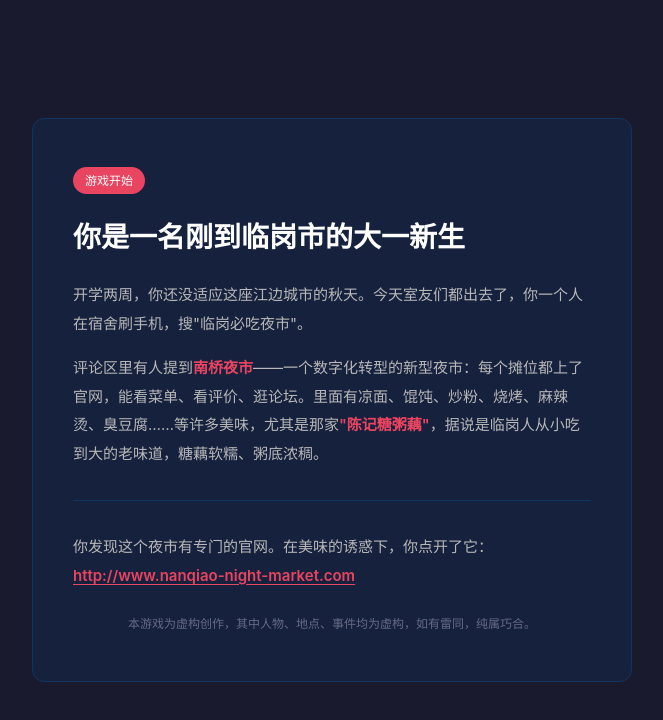
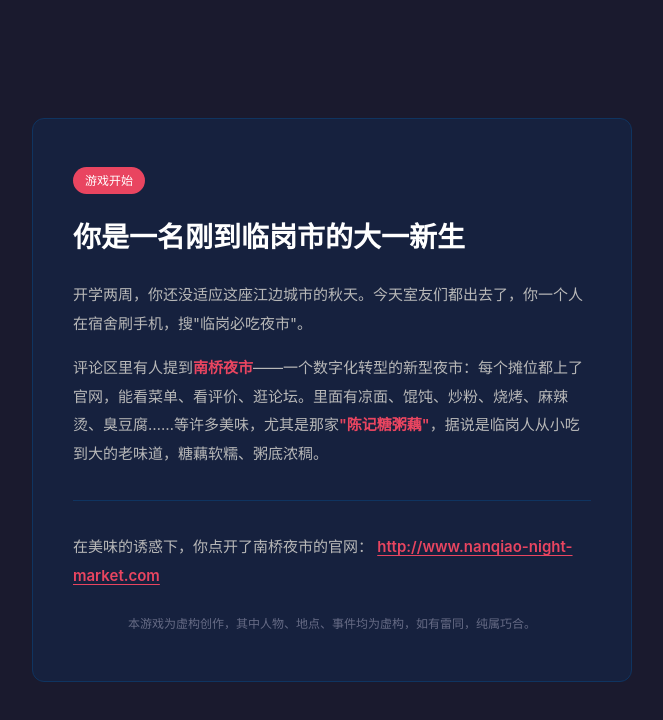
Before and after one commit to Maren-722/mystery-web-game, a Vue app: page /stalls in a window 1280 px wide. Shown: the top 720 px of the page, without its empty margins (308-971 px from the left). Built offline with nearby package versions, Linux system fonts and the light colour scheme.

Commit message:
前情提要文案精简：直接点开南桥夜市官网

```diff
--- a/src/views/Intro.vue
+++ b/src/views/Intro.vue
@@ -11,7 +11,7 @@
       </p>
       <hr class="intro-divider">
       <p class="intro-text">
-        你发现这个夜市有专门的官网。在美味的诱惑下，你点开了它：
+        在美味的诱惑下，你点开了南桥夜市的官网：
         <a class="intro-link" @click="$router.push('/home')">http://www.nanqiao-night-market.com</a>
       </p>
       <p class="intro-disclaimer">本游戏为虚构创作，其中人物、地点、事件均为虚构，如有雷同，纯属巧合。</p>
```
